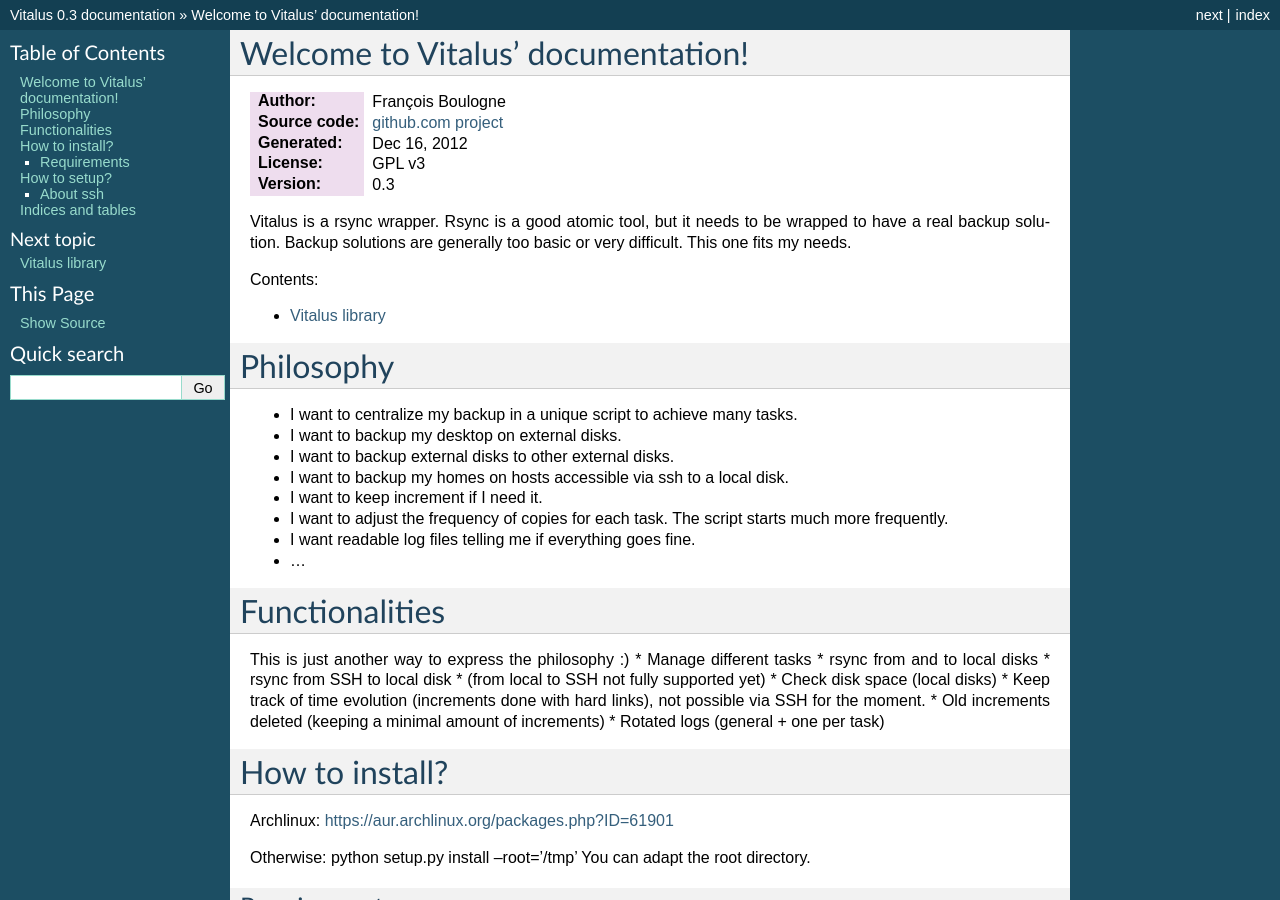
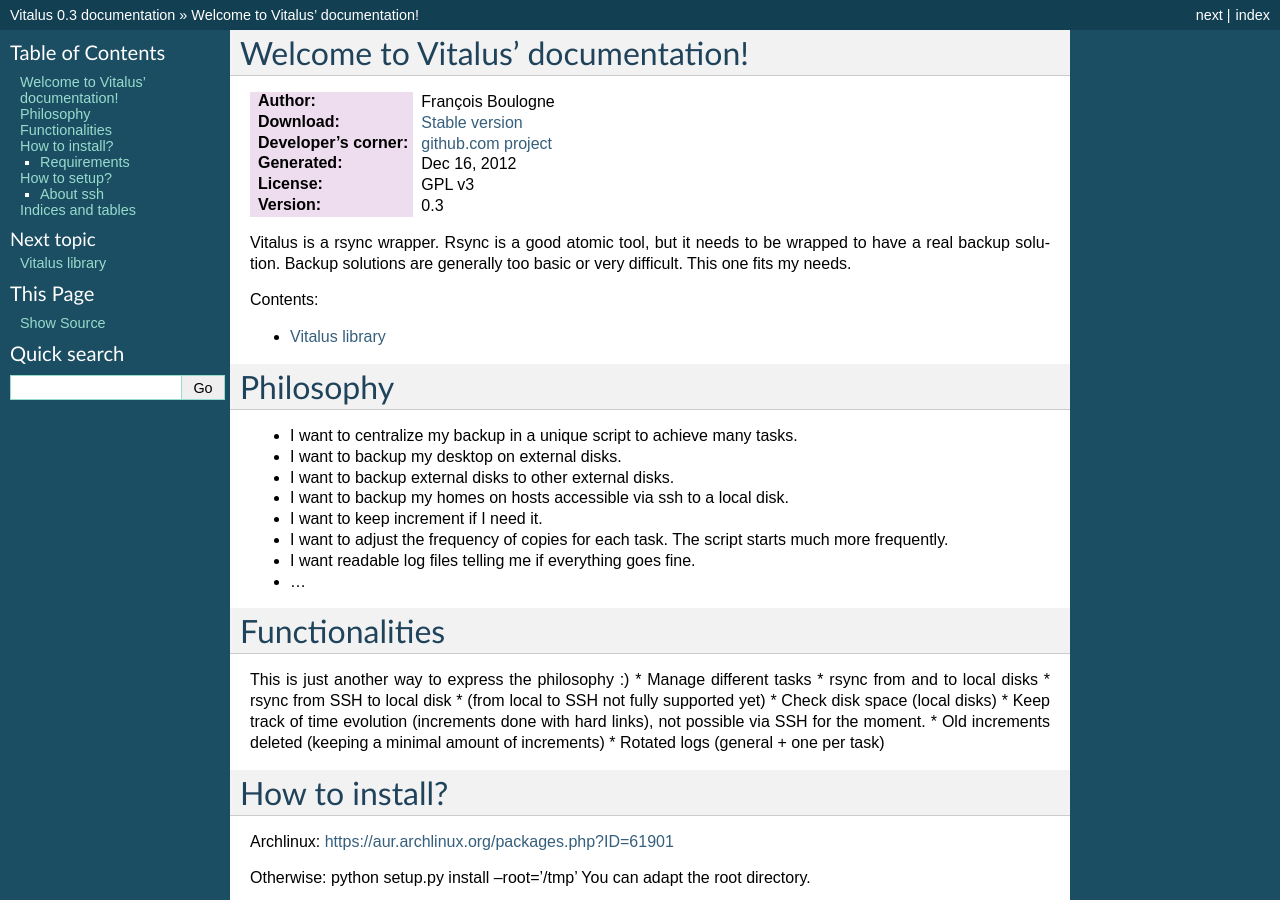
Before and after one commit to sciunto/Vitalus, a Sphinx documentation site: the page built from doc/index.rst, in a window 1280 px wide and 900 px high. Built offline with Sphinx 7.4.7, drawn with Linux system fonts in a browser that asks for light colours.

Commit message:
fix doc url

```diff
--- a/doc/index.rst
+++ b/doc/index.rst
@@ -7,7 +7,8 @@ Welcome to Vitalus' documentation!
 ===================================
 
 :Author: François Boulogne
-:Source code: `github.com project <https://github.com/sciunto/Vitalus>`_
+:Download: `Stable version <http://sciunto.org/source/>`_
+:Developer's corner: `github.com project <https://github.com/sciunto/Vitalus>`_
 :Generated: |today|
 :License: GPL v3
 :Version: |release|
```
